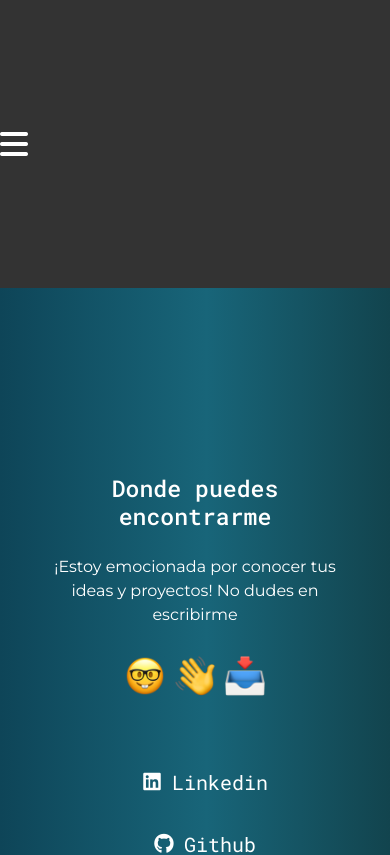
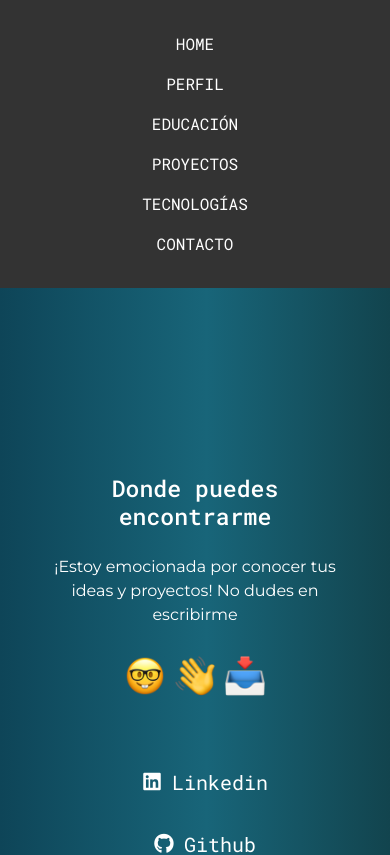
Before and after one commit to valenfanelli/ValentinaFA, a React (Vite) app: page /contacto in a window 390 px wide. Shown: the top 855 px of the page. Built offline with nearby package versions, Linux system fonts and the light colour scheme.

Commit message:
Subo cambios en navbar responsive

```diff
--- a/src/App.css
+++ b/src/App.css
@@ -332,12 +332,6 @@ h3 {
     justify-content: center;
   }
 }
-@media (max-width: 768px) {
-  .mnavbar {
-    display: none;
-    visibility: hidden;
-  }
-}
 .navbar.scrolled {
   background: #17697F; /* Fondo sólido al hacer scroll */
 }
--- a/src/componentes/NavBar.jsx
+++ b/src/componentes/NavBar.jsx
@@ -2,16 +2,9 @@ import { Link } from 'react-router-dom';
 import React, { useState } from "react";
 import '../App.css';
 export const NavBar = () => {
-    const [manu, setMenu] = useState(false);
-    const toggleMenu = () => {
-        setMenu(!menu);
-    };
     return <>
         <nav className="navbar navbar-expand-lg bg-nav navnav roboto-mono">
-            <div className="menu-icon navbar-nav mnavbar" onClick={toggleMenu}>
-                <i className="fas fa-bars"></i>
-            </div>
-            <div className="navbar-nav mnavbar mx-auto m-3 fs-6">
+            <div className="navbar-nav text-center mx-auto m-3 fs-6">
                 <Link className="nav-item nav-link text-white" to="/">HOME</Link>
                 <Link className="nav-item nav-link text-white" to="/perfil">PERFIL</Link>
                 <Link className="nav-item nav-link text-white" to="/educacion">EDUCACIÓN</Link>
```
